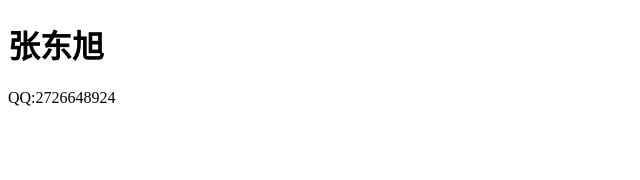
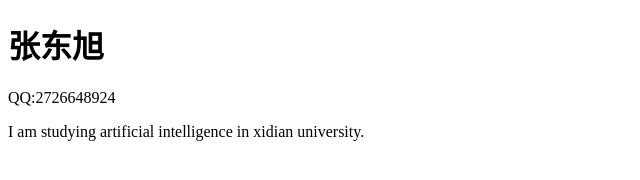
Before and after one commit to littlelittlekid27/littlelittlekid27.github.io, a plain HTML site: page index.html in a window 1280 px wide. Shown: the whole page, without its empty margins (0-640 px from the left). Drawn offline with Linux system fonts and the light colour scheme.

Commit message:
Update index.html

```diff
--- a/index.html
+++ b/index.html
@@ -11,6 +11,9 @@
             <p>
                QQ:2726648924
             </p>
+            <p>
+                I am studying artificial intelligence in xidian university.
+            </p>
         </div>
     </body>
 </html>
```
